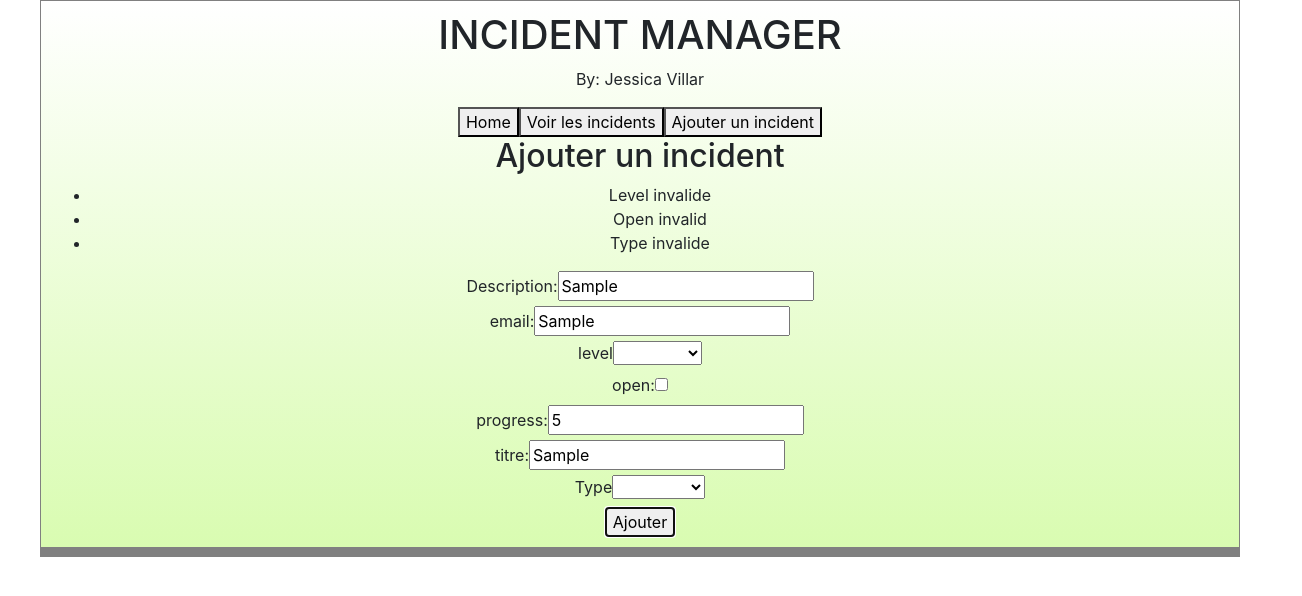
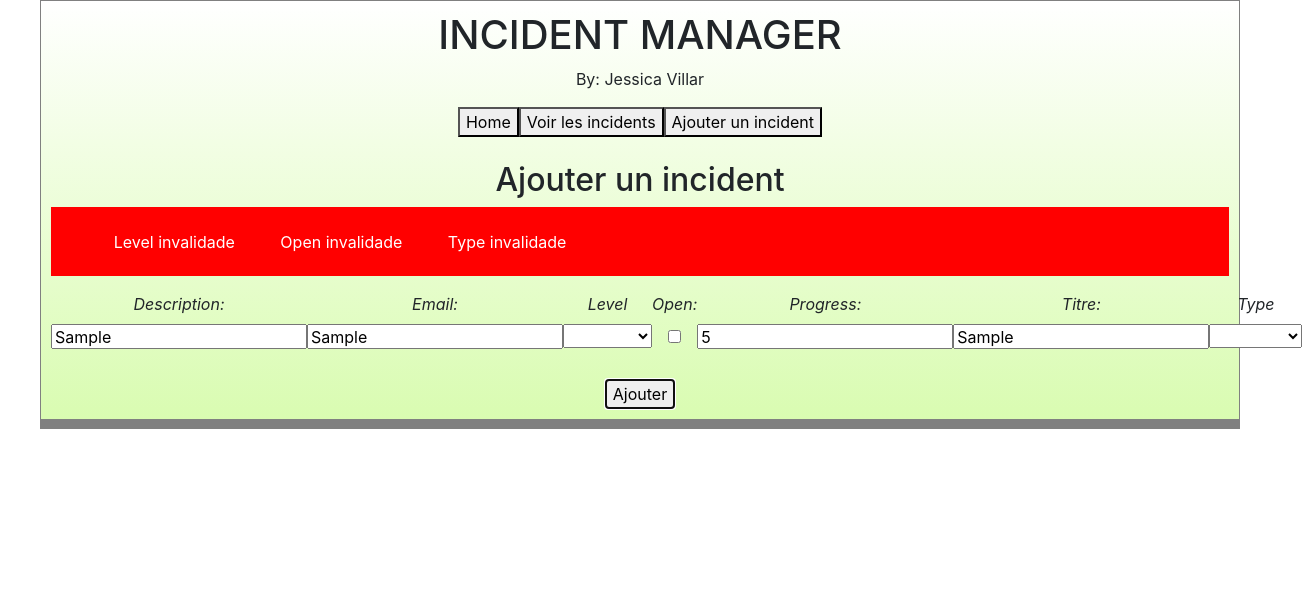
Before and after one commit to JessicaVF/angularTest-Jessica-Villar-, an Angular app in the folder angularTest/: page /add in a window 1280 px wide. Both pictures are taken after typing "Sample", "Sample", "5", "Sample" into the empty fields and a click on the button "Ajouter". Shown: the top 596 px of the page, 1302 px wide, since content can reach past the window. Built offline with nearby package versions, Linux system fonts and the light colour scheme.

Commit message:
style in add form ready

```diff
--- a/angularTest/src/app/add/add.component.css
+++ b/angularTest/src/app/add/add.component.css
@@ -0,0 +1,27 @@
+h2 {
+  margin-top: 2%;
+}
+.error {
+  border: orange;
+  background-color: red;
+  color: white;
+}
+.error ul {
+  list-style: none;
+  display: flex;
+}
+.error ul li {
+  padding: 2% 2%;
+}
+section {
+  display: flex;
+}
+label {
+  font-style: italic;
+}
+input {
+  height: 25px;
+}
+button {
+  margin-top: 2%;
+}
--- a/angularTest/src/app/add/add.component.html
+++ b/angularTest/src/app/add/add.component.html
@@ -2,13 +2,16 @@
 <form [formGroup]="incidentForm" (ngSubmit)="submitForm()">
   <div class="error" *ngIf="!incidentForm.valid && formSubmitted">
     <ul>
-      <li *ngIf="!incidentForm.controls.description.valid">Description invalide</li>
-      <li *ngIf="!incidentForm.controls.email.valid">Email invalide</li>
-      <li *ngIf="!incidentForm.controls.level.valid">Level invalide</li>
-      <li *ngIf="!incidentForm.controls.open.valid">Open invalid</li>
-      <li *ngIf="!incidentForm.controls.progress.valid">Progress invalide</li>
-      <li *ngIf="!incidentForm.controls.titre.valid">Titre invalide</li>
-      <li *ngIf="!incidentForm.controls.type.valid">Type invalide</li>
+
+      <li *ngIf="!incidentForm.controls.description.valid">Description invalidade</li>
+      <li *ngIf="!incidentForm.controls.email.valid">Email invalidade</li>
+
+      <li *ngIf="!incidentForm.controls.level.valid">Level invalidade</li>
+      <li *ngIf="!incidentForm.controls.open.valid">Open invalidade</li>
+
+      <li *ngIf="!incidentForm.controls.progress.valid">Progress invalidade</li>
+      <li *ngIf="!incidentForm.controls.titre.valid">Titre invalidade</li>
+      <li *ngIf="!incidentForm.controls.type.valid">Type invalidade</li>
     </ul>
   </div>
   <section>
@@ -17,26 +20,26 @@
       <input id="description" type="text" formControlName="description" />
     </div>
     <div>
-      <label for="email">email:</label>
+      <label for="email">Email:</label>
       <input id="email" type="text" formControlName="email" />
     </div>
     <div>
-      <label for="level">level</label>
+      <label for="level">Level</label>
       <select formControlName="level">
         <!-- <option *ngFor="let level of levels" [ngValue]="level.id">{{level.name}}</option> -->
         <option *ngFor="let level of levels">{{level}}</option>
       </select>
     </div>
     <div>
-      <label for="open">open:</label>
+      <label for="open">Open:</label>
       <input id="open" type="checkbox" formControlName="open" />
     </div>
     <div>
-      <label for="progress">progress:</label>
+      <label for="progress">Progress:</label>
       <input id="progress" type="number" formControlName="progress" />
     </div>
     <div>
-      <label for="titre">titre:</label>
+      <label for="titre">Titre:</label>
       <input id="titre" type="text" formControlName="titre" />
     </div>
     <div>
```
